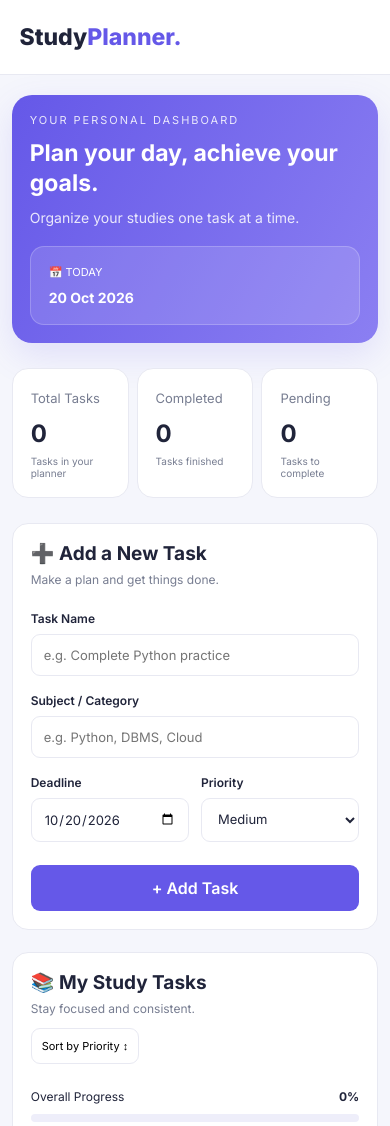
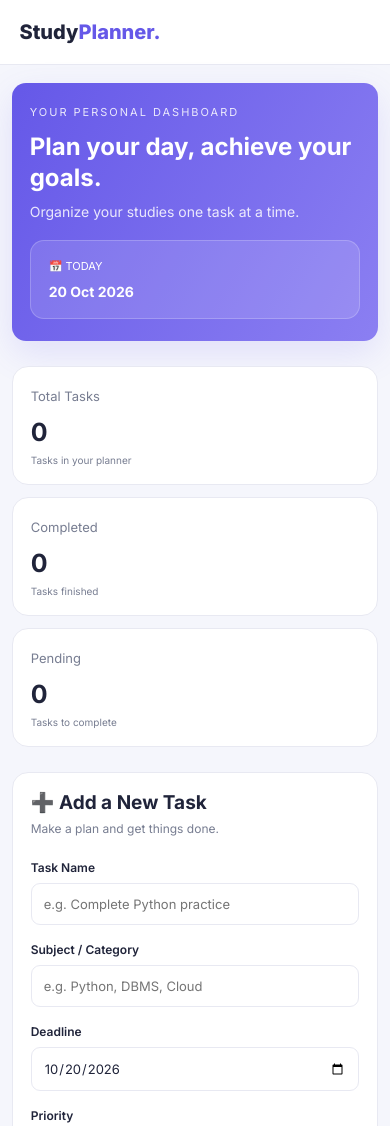
Before and after one commit to junaidnandrekar-cmd/student-study-planner, a plain HTML site: page index.html in a window 390 px wide. Shown: the top 1126 px of the page. Drawn offline with Linux system fonts and the light colour scheme.

Commit message:
Improve responsive study planner layout

```diff
--- a/style.css
+++ b/style.css
@@ -434,3 +434,86 @@ footer {
     outline: none;
     box-shadow: 0 0 0 3px #6558e815;
 }
+
+/* Change 5: Responsive UI improvements */
+
+@media (max-width: 600px) {
+    .container {
+        width: 94%;
+        margin: 18px auto;
+    }
+
+    .navbar {
+        height: auto;
+        min-height: 65px;
+        padding: 15px 5%;
+    }
+
+    .logo {
+        font-size: 20px;
+    }
+
+    .welcome {
+        padding: 22px 18px;
+        border-radius: 14px;
+    }
+
+    .welcome h1 {
+        font-size: 24px;
+    }
+
+    .stats {
+        grid-template-columns: 1fr;
+        gap: 12px;
+    }
+
+    .stat-card {
+        padding: 18px;
+    }
+
+    .stat-card h2 {
+        font-size: 25px;
+    }
+
+    .planner-layout {
+        grid-template-columns: 1fr;
+        gap: 16px;
+    }
+
+    .panel {
+        padding: 18px;
+        min-width: 0;
+    }
+
+    .tasks-heading {
+        flex-direction: column;
+        align-items: stretch;
+    }
+
+    .secondary-btn {
+        min-height: 40px;
+    }
+
+    .form-row {
+        grid-template-columns: 1fr;
+        gap: 0;
+    }
+
+    .task-card {
+        padding: 12px;
+        gap: 8px;
+    }
+
+    .task-meta {
+        gap: 6px;
+    }
+
+    .filters {
+        flex-wrap: wrap;
+    }
+
+    .filter-btn {
+        flex: 1;
+        min-height: 38px;
+    }
+}
```
